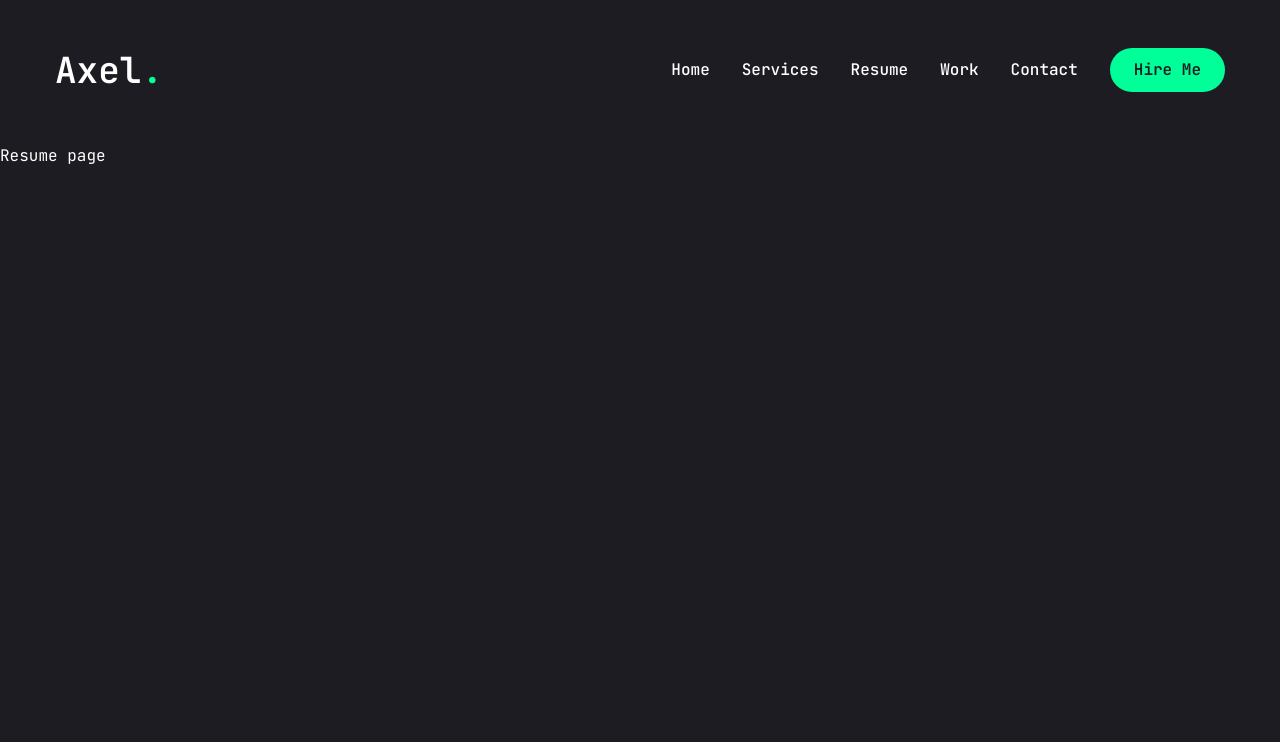
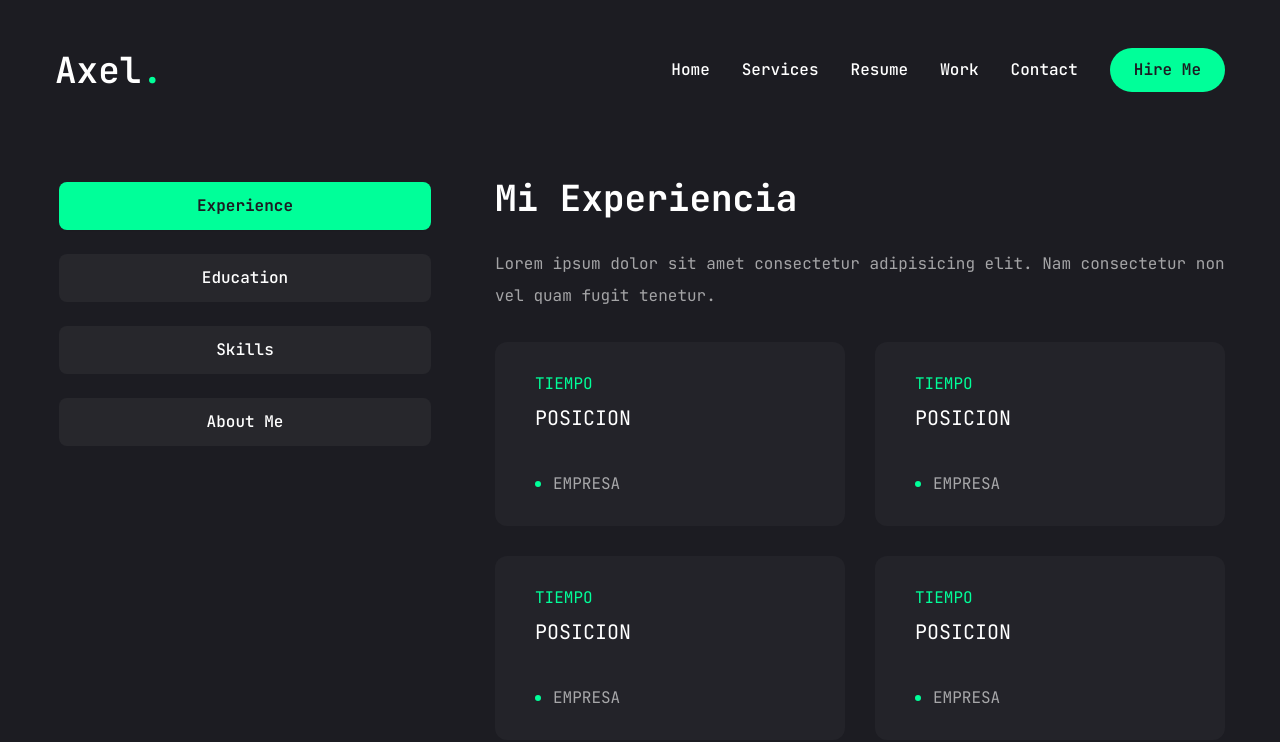
Before and after one commit to ElGaboCraft/portafolio_web, a Next.js app: page /portafolio_web/resume in a window 1280 px wide. Shown: the top 742 px of the page. Built offline with nearby package versions, Linux system fonts and the light colour scheme.

Commit message:
Seccion resume y scroll area modificada en gran parte!

```diff
--- a/app/resume/page.jsx
+++ b/app/resume/page.jsx
@@ -1,5 +1,238 @@
+"use client";
+
+import { Description } from "@radix-ui/react-dialog";
+import { FaHtml5, FaCss3, FaJs, FaReact, FaFigma, FaNodeJs } from "react-icons/fa";
+import { SiTailwindcss, SiNextdotjs } from "react-icons/si";
+import { Tabs, TabsContent, TabsList, TabsTrigger } from '@/components/ui/tabs';
+import { Tooltip, TooltipContent, TooltipProvider, TooltipTrigger } from '@/components/ui/tooltip';
+import { ScrollArea } from "@/components/ui/scroll-area";
+import { motion } from "framer-motion";
+
+//about data
+const about = {
+  title: "Acerca De Mi",
+  description: "Lorem ipsum dolor sit amet consectetur adipisicing elit. Nam consectetur non vel quam fugit tenetur.",
+  info: [
+    {
+      fieldName: "Nombre",
+      fieldValue: "Axel Zuñiga"
+    },
+    {
+      fieldName: "Celular",
+      fieldValue: "+593 96 206 0168"
+    },
+    {
+      fieldName: "Experiencia",
+      fieldValue: "2+ Years"
+    },
+    {
+      fieldName: "Discord",
+      fieldValue: "@asempay"
+    },
+    {
+      fieldName: "Nacionalidad",
+      fieldValue: "Ecuatoriano"
+    },
+    {
+      fieldName: "Correo",
+      fieldValue: "axgabriel0214@hotmail.com"
+    },
+    {
+      fieldName: "Idiomas",
+      fieldValue: "Spanish, English"
+    },
+
+  ]
+}
+
+// experience data
+const experience = {
+  icon: 'https://raw.githubusercontent.com/ElGaboCraft/portafolio_web/82dbc3d2bf0d45118e603d96752920b5c074afdc/public/assets/resume/badge.svg',
+  title: "Mi Experiencia",
+  description: "Lorem ipsum dolor sit amet consectetur adipisicing elit. Nam consectetur non vel quam fugit tenetur.",
+  items: [
+    {
+      company: "EMPRESA",
+      postion: "POSICION",
+      duration: "TIEMPO",
+    },
+    {
+      company: "EMPRESA",
+      postion: "POSICION",
+      duration: "TIEMPO",
+    },
+    {
+      company: "EMPRESA",
+      postion: "POSICION",
+      duration: "TIEMPO",
+    },
+    {
+      company: "EMPRESA",
+      postion: "POSICION",
+      duration: "TIEMPO",
+    },
+    {
+      company: "EMPRESA",
+      postion: "POSICION",
+      duration: "TIEMPO",
+    },
+    {
+      company: "EMPRESA",
+      postion: "POSICION",
+      duration: "TIEMPO",
+    },
+  ]
+}
+
+// education data
+const education = {
+  icon: 'https://raw.githubusercontent.com/ElGaboCraft/portafolio_web/82dbc3d2bf0d45118e603d96752920b5c074afdc/public/assets/resume/cap.svg',
+  title: "Mi Educación",
+  description: "Lorem ipsum dolor sit amet consectetur adipisicing elit. Nam consectetur non vel quam fugit tenetur.",
+  items: [
+    {
+      institution: "UNIDAD EDUCATIVA",
+      degree: "TITULO",
+      duration: "AÑO LECTIVO",
+    },
+    {
+      institution: "UNIDAD EDUCATIVA",
+      degree: "TITULO",
+      duration: "AÑO LECTIVO",
+    },
+    {
+      institution: "UNIDAD EDUCATIVA",
+      degree: "TITULO",
+      duration: "AÑO LECTIVO",
+    },
+    {
+      institution: "UNIDAD EDUCATIVA",
+      degree: "TITULO",
+      duration: "AÑO LECTIVO",
+    },
+    {
+      institution: "UNIDAD EDUCATIVA",
+      degree: "TITULO",
+      duration: "AÑO LECTIVO",
+    },
+    {
+      institution: "UNIDAD EDUCATIVA",
+      degree: "TITULO",
+      duration: "AÑO LECTIVO",
+    },
+  ]
+}
+
+// skills data
+const skills = {
+  title: "Mis Habilidades",
+  description: "Lorem ipsum dolor sit amet consectetur adipisicing elit. Nam consectetur non vel quam fugit tenetur.",
+  skillList: [
+    {
+      icon: <FaHtml5 />,
+      name: "html 5",
+    },
+    {
+      icon: <FaCss3 />,
+      name: "css 3",
+    },
+    {
+      icon: <FaJs />,
+      name: "javascript",
+    },
+    {
+      icon: <FaReact />,
+      name: "react.js",
+    },
+    {
+      icon: <SiNextdotjs />,
+      name: "next.js",
+    },
+    {
+      icon: <SiTailwindcss />,
+      name: "tailwind.css",
+    },
+    {
+      icon: <FaNodeJs />,
+      name: "node.js",
+    },
+    {
+      icon: <FaFigma />,
+      name: "figma",
+    },
+  ]
+}
+
 const Resume = () => {
-  return <div>Resume page</div>
+  return (
+    <motion.div
+      initial={{ opacity: 0 }}
+      animate={{
+        opacity: 1,
+        transition: { delay: 2.4, duration: 0.4, ease: "easeIn" },
+      }}
+      className="min-h-[80vh] flex items-center justify-center py-12 xl:py-0"
+    >
+      <div className="container mx-auto">
+        <Tabs
+          defaultValue="experience"
+          className="flex flex-col xl:flex-row gap-[60px]"
+        >
+          <TabsList className="flex flex-col w-full max-w-[380px] mx-auto xl:mx-0 gap-6">
+            <TabsTrigger value="experience">Experience</TabsTrigger>
+            <TabsTrigger value="education">Education</TabsTrigger>
+            <TabsTrigger value="skills">Skills</TabsTrigger>
+            <TabsTrigger value="about">About Me</TabsTrigger>
+          </TabsList>
+
+          {/* content */}
+          <div className="min-h-[70vh] w-full">
+            {/* experience */}
+            <TabsContent value="experience" className="w-full">
+              <div className="flex flex-col gap-[30px] text-center xl:text-left">
+                <h3 className="text-4xl font-bold">{experience.title}</h3>
+                <p className="max-w-[600x] text-white/60 mx-auto xl:mx-0">
+                  {experience.description}
+                </p>
+                <ScrollArea className="h-[400px]">
+                  <ul className="grid grid-cols-1 lg:grid-cols-2 gap-[30px]">
+                    {experience.items.map((item, index) => {
+                      return (
+                        <li
+                          key={index}
+                          className="bg-[#232329] h-[184px] py-6 px-10 rounded-xl flex flex-col justify-center items-center lg:items-start gap-1"
+                        >
+                          <span className="text-accent">{item.duration}</span>
+                          <h3 className="text-xl max-w-[260px] min-h-[60px] text-center lg:text-left">{item.postion}</h3>
+                          <div className="flex items-center gap-3">
+                            {/* dot */}
+                            <span className="w-[6px] h-[6px] rounded-full bg-accent"></span>
+                            <p className="text-white/60">{item.company}</p>
+                          </div>
+                        </li>
+                      );
+                    })}
+                  </ul>
+                </ScrollArea>
+              </div>
+            </TabsContent>
+            {/* education */}
+            <TabsContent value="education" className="w-full">
+              education
+            </TabsContent>
+            {/* skills */}
+            <TabsContent value="skills" className="w-full">
+              skills
+            </TabsContent>
+            {/* about */}
+            <TabsContent value="about" className="w-full">
+              about
+            </TabsContent>
+          </div>
+        </Tabs>
+      </div>
+    </motion.div>
+  );
 }
 
 export default Resume
--- a/components/ui/scroll-area.jsx
+++ b/components/ui/scroll-area.jsx
@@ -8,9 +8,9 @@
 const ScrollArea = React.forwardRef(({ className, children, ...props }, ref) => (
   <ScrollAreaPrimitive.Root
     ref={ref}
-    className={cn("relative overflow-hidden", className)}
+    className={cn("relative overflow-hidden border-none outline-none", className)}
     {...props}>
-    <ScrollAreaPrimitive.Viewport className="h-full w-full rounded-[inherit]">
+    <ScrollAreaPrimitive.Viewport className="h-full w-full rounded-[inherit] border-none outline-none">
       {children}
     </ScrollAreaPrimitive.Viewport>
     <ScrollBar />
@@ -24,15 +24,15 @@
     ref={ref}
     orientation={orientation}
     className={cn(
-      "flex touch-none select-none transition-colors",
+      "flex touch-none select-none transition-colors border-none outline-none",
       orientation === "vertical" &&
-        "h-full w-2.5 border-l border-l-transparent p-[1px]",
+        "h-full w-2.5 p-[1px] border-none outline-none",
       orientation === "horizontal" &&
-        "h-2.5 flex-col border-t border-t-transparent p-[1px]",
+        "h-2.5 flex-col p-[1px] border-none outline-none",
       className
     )}
     {...props}>
-    <ScrollAreaPrimitive.ScrollAreaThumb className="relative flex-1 rounded-full bg-slate-200 dark:bg-slate-800" />
+    <ScrollAreaPrimitive.ScrollAreaThumb className="relative flex-1 rounded-full bg-accent dark:bg-slate-800 border-none outline-none"/>
   </ScrollAreaPrimitive.ScrollAreaScrollbar>
 ))
 ScrollBar.displayName = ScrollAreaPrimitive.ScrollAreaScrollbar.displayName
--- a/components/ui/tabs.jsx
+++ b/components/ui/tabs.jsx
@@ -11,7 +11,7 @@
   <TabsPrimitive.List
     ref={ref}
     className={cn(
-      "inline-flex h-10 items-center justify-center rounded-md bg-slate-100 p-1 text-slate-500 dark:bg-slate-800 dark:text-slate-400",
+      "inline-flex h-auto rounded-md p-1 text-primary",
       className
     )}
     {...props} />
@@ -22,7 +22,7 @@
   <TabsPrimitive.Trigger
     ref={ref}
     className={cn(
-      "inline-flex items-center justify-center whitespace-nowrap rounded-sm px-3 py-1.5 text-sm font-medium ring-offset-white transition-all focus-visible:outline-none focus-visible:ring-2 focus-visible:ring-slate-950 focus-visible:ring-offset-2 disabled:pointer-events-none disabled:opacity-50 data-[state=active]:bg-white data-[state=active]:text-slate-950 data-[state=active]:shadow-sm dark:ring-offset-slate-950 dark:focus-visible:ring-slate-300 dark:data-[state=active]:bg-slate-950 dark:data-[state=active]:text-slate-50",
+      "inline-flex items-center w-full bg-[#27272c] justify-center whitespace-nowrap	text-white rounded-lg p-3 text-base font-medium ring-offset-white transition-all disabled:pinter-events-none disabled:opacity-50 data-[state=active]:bg-accent data-[state=active]:text-primary data-[state=active]:font-bold data-[state=active]:shadow-sm",
       className
     )}
     {...props} />
@@ -33,7 +33,7 @@
   <TabsPrimitive.Content
     ref={ref}
     className={cn(
-      "mt-2 ring-offset-white focus-visible:outline-none focus-visible:ring-2 focus-visible:ring-slate-950 focus-visible:ring-offset-2 dark:ring-offset-slate-950 dark:focus-visible:ring-slate-300",
+      "min-h-[480px] ring-offset-white focus-visible:outline-none focus-visible:ring-2 focus-visible:ring-slate-950 focus-visible:ring-offset-2 dark:ring-offset-slate-950 dark:focus-visible:ring-slate-300",
       className
     )}
     {...props} />
```
